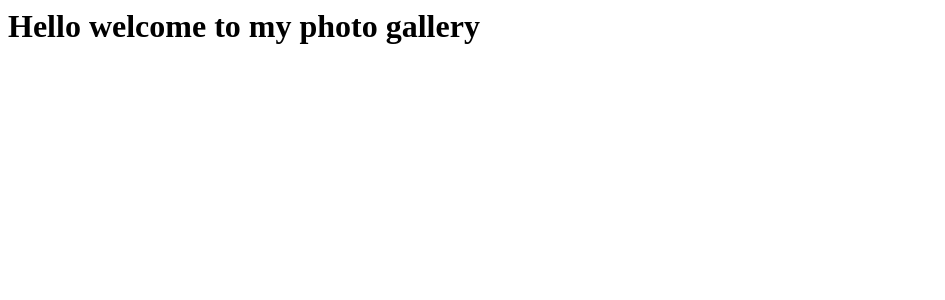
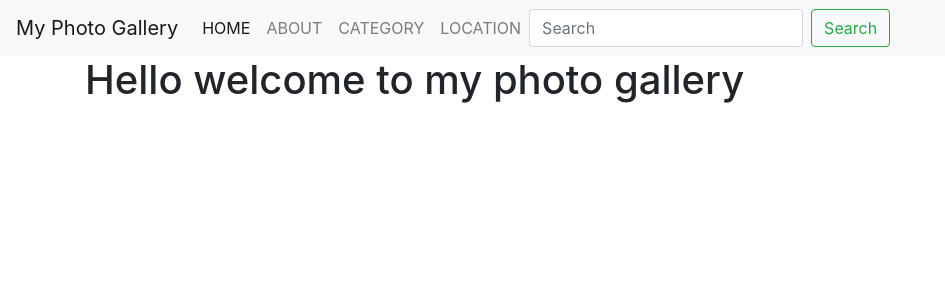
Before and after one commit to mamu234/Gallery, a Django app: template gallery/templates/index.html in a window 1280 px wide. Shown: the top 300 px of the page, without its empty margins (0-945 px from the left). Run offline with Django 4.2, Linux system fonts and the light colour scheme; the template is opened without the code that fills it, so the values that code supplies are empty; some libraries are stand-ins or nearby versions.

Commit message:
created base.html and navbar

```diff
--- /dev/null
+++ b/gallery/templates/base.html
@@ -0,0 +1,33 @@
+{% load bootstrap4 %}
+<!DOCTYPE html>
+<html lang="en">
+<head>
+    <meta charset="UTF-8">
+    <meta http-equiv="X-UA-Compatible" content="IE=edge">
+    <meta name="viewport" content="width=device-width, initial-scale=1.0">
+
+    {% bootstrap_css %}
+    <title> My photo Gallery  {% block title%}  {% endblock title%} </title>
+</head>
+<body>
+
+{% include 'navbar.html' %}
+
+ <div class="container">
+
+
+  {% block content %}
+
+  {% endblock content %}
+   </div>
+
+
+{% bootstrap_javascript jquery='full' %}
+
+  {% block scripts %}
+
+  {% endblock scripts %}
+
+
+</body>
+</html>
--- a/gallery/templates/index.html
+++ b/gallery/templates/index.html
@@ -1 +1,10 @@
+{% extends 'base.html' %}
+
+
+{% block content %}
+
+
 <h1> Hello welcome to my photo gallery </h1>
+
+
+{% endblock content %}
--- /dev/null
+++ b/gallery/templates/navbar.html
@@ -0,0 +1,20 @@
+<nav class="navbar navbar-expand-lg navbar-light bg-light">
+    <a class="navbar-brand" href="#">My Photo Gallery</a>
+    <button class="navbar-toggler" type="button" data-toggle="collapse" data-target="#navbarSupportedContent" aria-controls="navbarSupportedContent" aria-expanded="false" aria-label="Toggle navigation">
+      <span class="navbar-toggler-icon"></span>
+    </button>
+
+    <div class="collapse navbar-collapse" id="navbarNav">
+        <ul class="navbar-nav">
+          <li class="nav-item active"><a class="nav-link" href="/"> HOME <span class="sr-only">(current)</span></a></li>
+          <li class="nav-item"><a class="nav-link" href="/" data-toggle="modal" data-target="#about">ABOUT</a></li>
+          <li class="nav-item"><a class="nav-link" href="/#category">CATEGORY</a></li>
+          <li class="nav-item"><a class="nav-link open-nav" style="cursor:pointer">LOCATION</a></li>
+        </ul>
+
+      <form class="form-inline my-2 my-lg-0">
+        <input class="form-control mr-sm-2" type="search" placeholder="Search" aria-label="Search">
+        <button class="btn btn-outline-success my-2 my-sm-0" type="submit">Search</button>
+      </form>
+    </div>
+  </nav>
--- a/galleryCore/settings.py
+++ b/galleryCore/settings.py
@@ -38,6 +38,7 @@ INSTALLED_APPS = [
     'django.contrib.messages',
     'django.contrib.staticfiles',
     'gallery',
+    "bootstrap4",
 ]
 
 MIDDLEWARE = [
--- a/galleryCore/urls.py
+++ b/galleryCore/urls.py
@@ -14,8 +14,9 @@ Including another URLconf
     2. Add a URL to urlpatterns:  path('blog/', include('blog.urls'))
 """
 from django.contrib import admin
-from django.urls import path
+from django.urls import path, include
 
 urlpatterns = [
     path('admin/', admin.site.urls),
+    path('',include('gallery.urls'))
 ]
```
